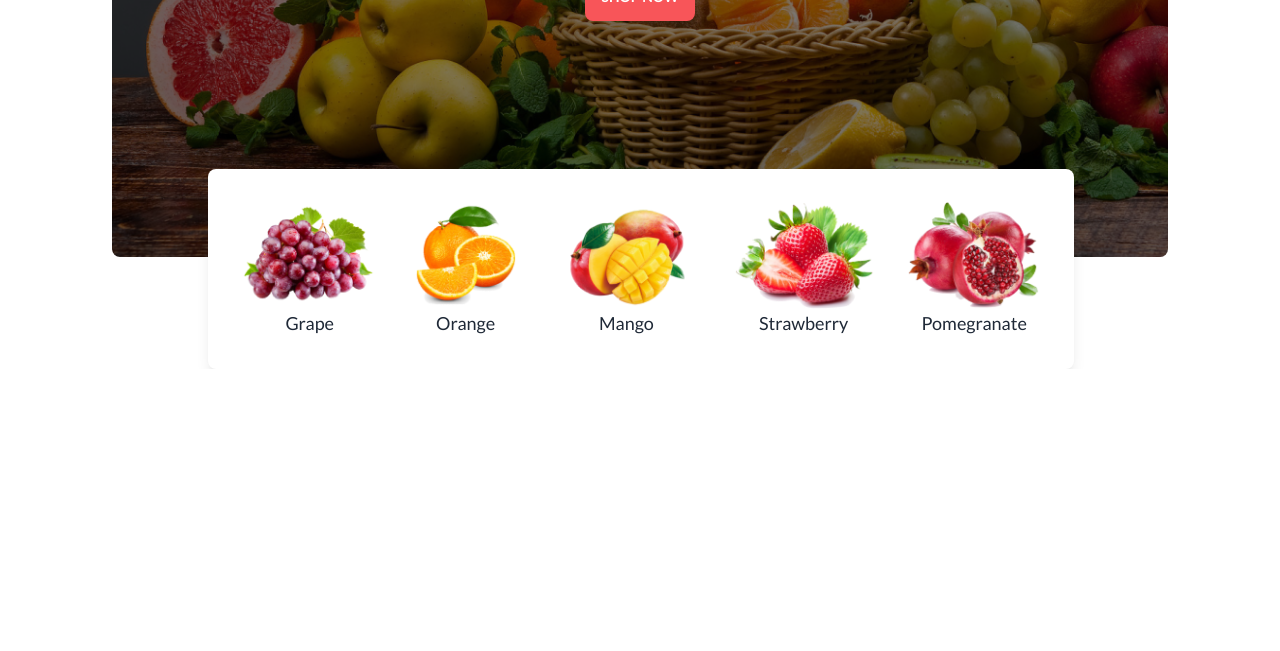
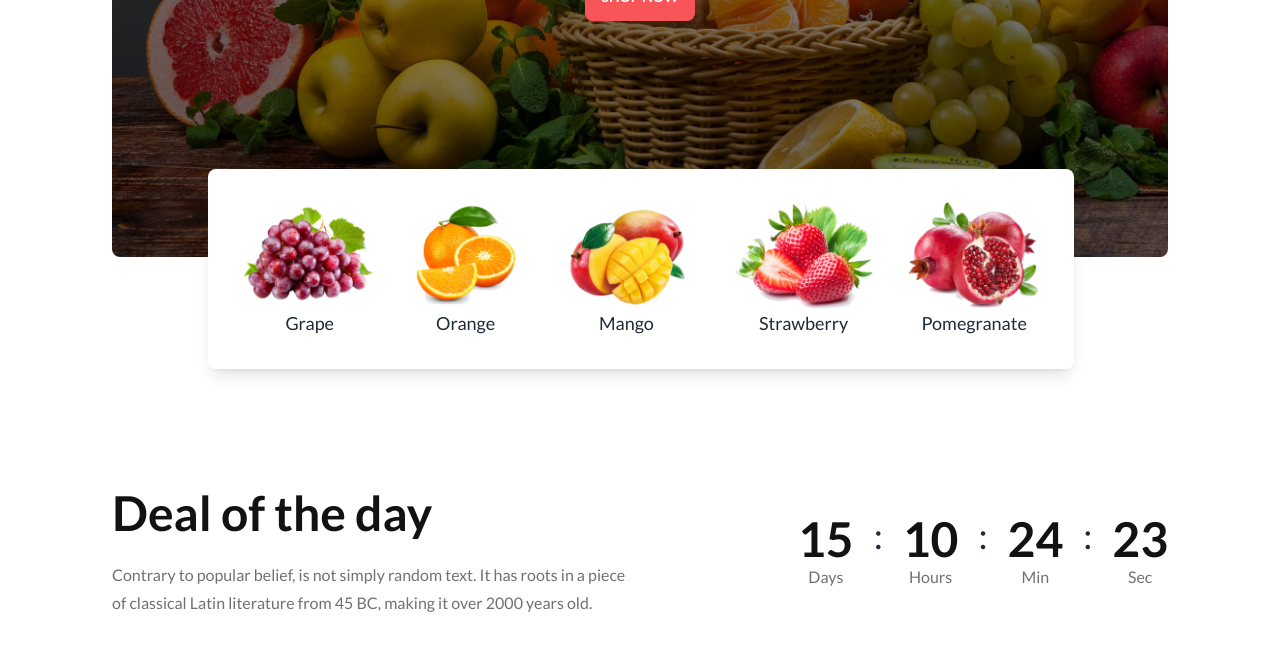
Before and after one commit to nhasan97/B8A3-Fruit-Brust, a plain HTML site: page index.html in a window 1280 px wide. Shown: the part 471-1122 px from the top of the page. Before the commit the page ends 840 px from the top, so only its background shows below. Drawn offline with nearby package versions, Linux system fonts and the light colour scheme; grey boxes are pictures that could not be loaded.

Commit message:
added the header for deal of the day section and did some text corrections

```diff
--- a/index.html
+++ b/index.html
@@ -25,6 +25,7 @@
                     colors: {
                         "primary-color": "#F85559",
                         "secondary-color": "#121212",
+                        "paragraph-color": "#12121299",
                     },
                     backgroundImage: {
                         "banner-bg1": "url('./images/banner1.png')",
@@ -51,10 +52,11 @@
 
 <body class="lato">
     <!-- ================== header ================== -->
-    <header class="max-w-screen-xl mx-auto px-28">
+    <header class="max-w-screen-xl mx-auto px-7 md:px-14 lg:px-28 pt-8 pb-9 mb-40">
 
         <!-- ------------ navbar ------------ -->
-        <div class="navbar rounded-full lg:bg-primary-color px-10 py-5 my-8">
+        <div class="navbar rounded-full lg:bg-primary-color px-10 py-5 mb-8">
+
             <div class="navbar-start hidden lg:flex">
                 <ul class="menu menu-horizontal">
                     <li><a class="text-white text-base font-medium">Home</a></li>
@@ -122,7 +124,8 @@
                 <div id="slide1" class="carousel-item relative w-full">
                     <div
                         class="w-full rounded-lg bg-banner-bg1 bg-no-repeat bg-cover bg-[#12121293] bg-blend-overlay text-white space-y-6 text-center pt-16">
-                        <h1 class="text-7xl font-extrabold">Exotic tastes at your <br> doorstep</h1>
+                        <h1 class="text-3xl md:text-5xl lg:text-7xl font-extrabold">Exotic tastes at your <br> doorstep
+                        </h1>
                         <p class="text-xl font-medium">We supply highly quality organic products</p>
                         <button class="btn bg-primary-color text-white hover:text-primary-color border-none">Shop
                             Now</button>
@@ -139,7 +142,8 @@
                 <div id="slide2" class="carousel-item relative w-full">
                     <div
                         class="w-full rounded-lg bg-banner-bg2 bg-no-repeat bg-cover bg-[#12121293] bg-blend-overlay text-white space-y-6 text-center pt-16">
-                        <h1 class="text-7xl font-extrabold">Exotic tastes at your <br> doorstep</h1>
+                        <h1 class="text-3xl md:text-5xl lg:text-7xl font-extrabold">Exotic tastes at your <br> doorstep
+                        </h1>
                         <p class="text-xl font-medium">We supply highly quality organic products</p>
                         <button class="btn bg-primary-color text-white hover:text-primary-color border-none">Shop
                             Now</button>
@@ -156,7 +160,8 @@
                 <div id="slide3" class="carousel-item relative w-full">
                     <div
                         class="w-full rounded-lg bg-banner-bg3 bg-no-repeat bg-cover bg-[#12121293] bg-blend-overlay text-white space-y-6 text-center pt-16">
-                        <h1 class="text-7xl font-extrabold">Exotic tastes at your <br> doorstep</h1>
+                        <h1 class="text-3xl md:text-5xl lg:text-7xl font-extrabold">Exotic tastes at your <br> doorstep
+                        </h1>
                         <p class="text-xl font-medium">We supply highly quality organic products</p>
                         <button class="btn bg-primary-color text-white hover:text-primary-color border-none">Shop
                             Now</button>
@@ -173,7 +178,8 @@
                 <div id="slide4" class="carousel-item relative w-full">
                     <div
                         class="w-full rounded-lg bg-banner-bg4 bg-no-repeat bg-cover bg-[#12121293] bg-blend-overlay text-white space-y-6 text-center pt-16">
-                        <h1 class="text-7xl font-extrabold">Exotic tastes at your <br> doorstep</h1>
+                        <h1 class="text-3xl md:text-5xl lg:text-7xl font-extrabold">Exotic tastes at your <br> doorstep
+                        </h1>
                         <p class="text-xl font-medium">We supply highly quality organic products</p>
                         <button class="btn bg-primary-color text-white hover:text-primary-color border-none">Shop
                             Now</button>
@@ -185,31 +191,10 @@
                             class="btn btn-circle bg-secondary-color border-none text-white hover:text-secondary-color">❯</a>
                     </div>
                 </div>
-                <!-- <div id="slide2" class="carousel-item relative w-full">
-                <img src="/images/stock/photo-1609621838510-5ad474b7d25d.jpg" class="w-full" />
-                <div class="absolute flex justify-between transform -translate-y-1/2 left-5 right-5 top-1/2">
-                    <a href="#slide1" class="btn btn-circle">❮</a>
-                    <a href="#slide3" class="btn btn-circle">❯</a>
-                </div>
-            </div>
-            <div id="slide3" class="carousel-item relative w-full">
-                <img src="/images/stock/photo-1414694762283-acccc27bca85.jpg" class="w-full" />
-                <div class="absolute flex justify-between transform -translate-y-1/2 left-5 right-5 top-1/2">
-                    <a href="#slide2" class="btn btn-circle">❮</a>
-                    <a href="#slide4" class="btn btn-circle">❯</a>
-                </div>
-            </div>
-            <div id="slide4" class="carousel-item relative w-full">
-                <img src="/images/stock/photo-1665553365602-b2fb8e5d1707.jpg" class="w-full" />
-                <div class="absolute flex justify-between transform -translate-y-1/2 left-5 right-5 top-1/2">
-                    <a href="#slide3" class="btn btn-circle">❮</a>
-                    <a href="#slide1" class="btn btn-circle">❯</a>
-                </div>
-            </div> -->
             </div>
 
             <div
-                class="bg-white rounded-lg shadow-lg w-[82%] p-8 flex justify-center items-center text-center gap-8 absolute left-24 -bottom-28">
+                class="bg-white rounded-lg shadow-lg w-[82%] p-8 lg:flex justify-center items-center text-center gap-8 absolute left-24 -bottom-28 hidden">
                 <div>
                     <img src="./images/fruit1.png" alt="">
                     <p class="text[#121208cc] text-lg font-medium">Grape</p>
@@ -238,13 +223,65 @@
     <!-- ================== main ================== -->
     <main>
         <!-- ------------ Deal of the day ------------ -->
-        <section></section>
+        <section class="max-w-screen-xl mx-auto px-7 md:px-14 lg:px-28 py-9 my-16">
+            <div class="flex items-center justify-between">
+                <div class="space-y-6">
+                    <h1 class="text-secondary-color text-3xl md:text-4xl lg:text-5xl font-extrabold">Deal of the day
+                    </h1>
+                    <p class="w-3/4 text-paragraph-color text-base font-medium leading-7">Contrary to popular
+                        belief, is not
+                        simply
+                        random text. It
+                        has roots
+                        in a piece of classical Latin
+                        literature from 45 BC, making it over 2000 years old.</p>
+                </div>
+
+                <div class="">
+                    <div class="grid grid-flow-col gap-5 text-center auto-cols-max">
+                        <div class="flex flex-col text-paragraph-color text-base font-medium leading-7">
+                            <span
+                                class="countdown text-secondary-color text-3xl md:text-4xl lg:text-5xl font-extrabold">
+                                <span style="--value:15;"></span>
+                            </span>
+                            Days
+                        </div>
+                        <h1 class="text-4xl ">:</h1>
+                        <div class="flex flex-col text-paragraph-color text-base font-medium leading-7">
+                            <span
+                                class="countdown text-secondary-color text-3xl md:text-4xl lg:text-5xl font-extrabold">
+                                <span style="--value:10;"></span>
+                            </span>
+                            Hours
+                        </div>
+                        <h1 class="text-4xl ">:</h1>
+                        <div class="flex flex-col text-paragraph-color text-base font-medium leading-7">
+                            <span
+                                class="countdown text-secondary-color text-3xl md:text-4xl lg:text-5xl font-extrabold">
+                                <span style="--value:24;"></span>
+                            </span>
+                            Min
+                        </div>
+                        <h1 class="text-4xl ">:</h1>
+                        <div class="flex flex-col text-paragraph-color text-base font-medium leading-7">
+                            <span
+                                class="countdown text-secondary-color text-3xl md:text-4xl lg:text-5xl font-extrabold">
+                                <span style="--value:23;"></span>
+                            </span>
+                            Sec
+                        </div>
+                    </div>
+                </div>
+            </div>
+            <div></div>
+            <div></div>
+        </section>
 
         <!-- ------------ Meet the team ------------ -->
-        <section></section>
+        <section class="max-w-screen-xl mx-auto px-7 md:px-14 lg:px-28 py-9 my-16"></section>
 
         <!-- ------------ Why choose us ------------ -->
-        <section></section>
+        <section class="max-w-screen-xl mx-auto px-7 md:px-14 lg:px-28 py-9 my-16"></section>
     </main>
 
     <!-- ================== footer ================== -->
```
